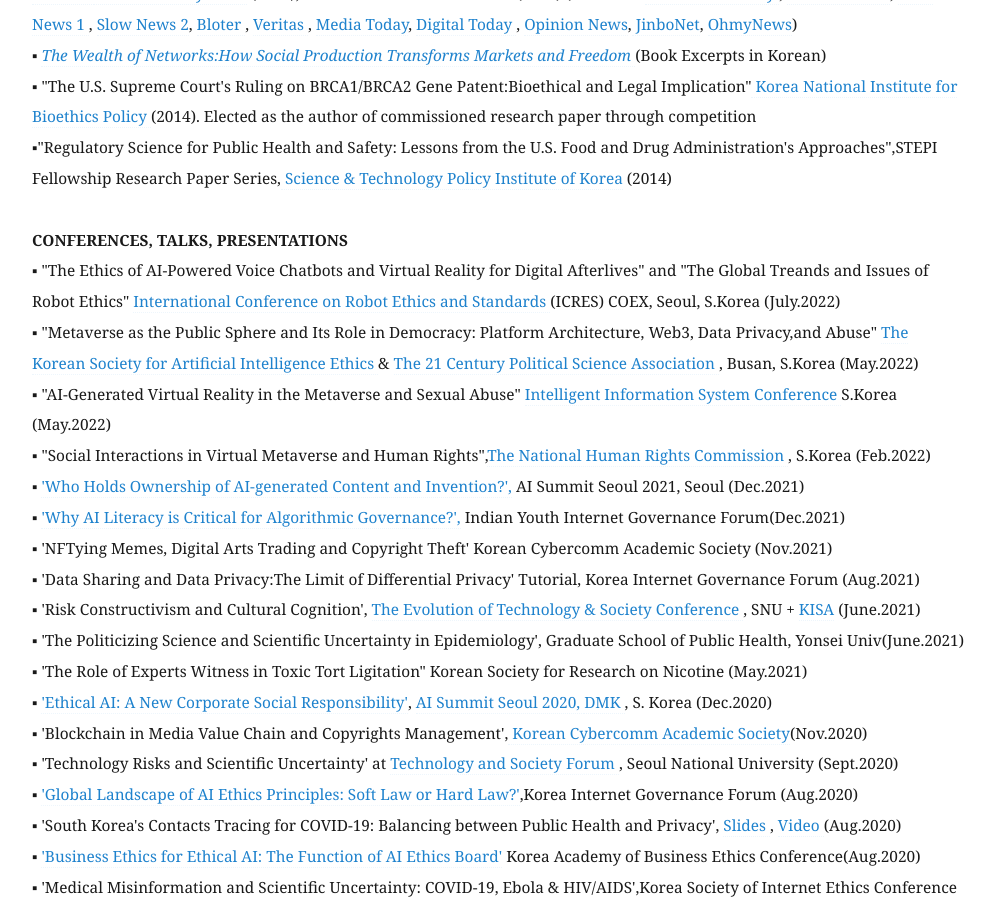
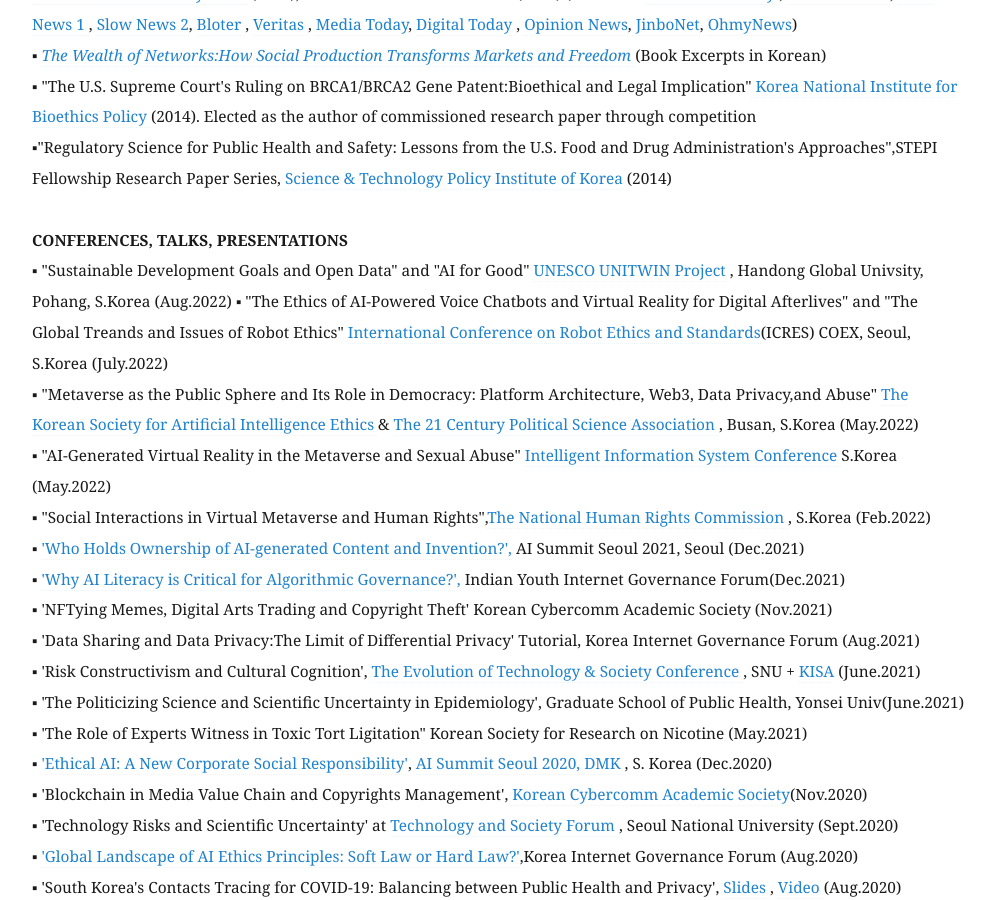
Before and after one commit to eunchangchoi/eunchangchoi.github.io, a Jekyll site: the page built from index.md, in a window 1280 px wide and 900 px high, scrolled down 3283 px. Shown: the whole window, without its empty margins (68-1063 px from the left). Built offline with Jekyll 4.4.1, drawn with Linux system fonts in a browser that asks for light colours.

Commit message:
Update index.md

```diff
--- a/index.md
+++ b/index.md
@@ -72,8 +72,9 @@
 ▪"Regulatory Science for Public Health and Safety: Lessons from the U.S. Food and Drug Administration's Approaches",STEPI Fellowship Research Paper Series,<a href="https://www.stepi.re.kr/site/stepien/main.do"> Science & Technology Policy Institute of Korea</a> (2014)<br>
      <br>
  <strong> CONFERENCES, TALKS, PRESENTATIONS </strong> <br>
+▪ "Sustainable Development Goals and Open Data" and "AI for Good" <a href="https://www.handong.edu/eng/Inter_cooperation/unitwin/"> UNESCO UNITWIN Project </a>, Handong Global Univsity, Pohang, S.Korea (Aug.2022)
 ▪ "The Ethics of AI-Powered Voice Chatbots and Virtual Reality for Digital Afterlives" and "The Global Treands and Issues of Robot Ethics"
- <a href="https://www.clawar.org/icres2022/technical-program"> International Conference on Robot Ethics and Standards </a>(ICRES) COEX, Seoul, S.Korea (July.2022)<br>
+ <a href="https://www.clawar.org/icres2022/technical-program"> International Conference on Robot Ethics and Standards</a>(ICRES) COEX, Seoul, S.Korea (July.2022)<br>
 ▪ "Metaverse as the Public Sphere and Its Role in Democracy: Platform Architecture, Web3, Data Privacy,and  Abuse" <a href="https://ksaie.or.kr"> The Korean Society for Artificial Intelligence Ethics </a> & <a href="http://www.politics21.or.kr/"> The 21 Century Political Science Association </a>, Busan, S.Korea (May.2022)<br>
 ▪ "AI-Generated Virtual Reality in the Metaverse and Sexual Abuse" <a href="http://www.kiiss.or.kr/journal/sub02.html/"> Intelligent Information System Conference </a> S.Korea (May.2022)<br>
 ▪ "Social Interactions in Virtual Metaverse and Human Rights",<a href="https://www.humanrights.go.kr/site/main/index002">The National Human Rights Commission </a>, S.Korea (Feb.2022)<br>
```
